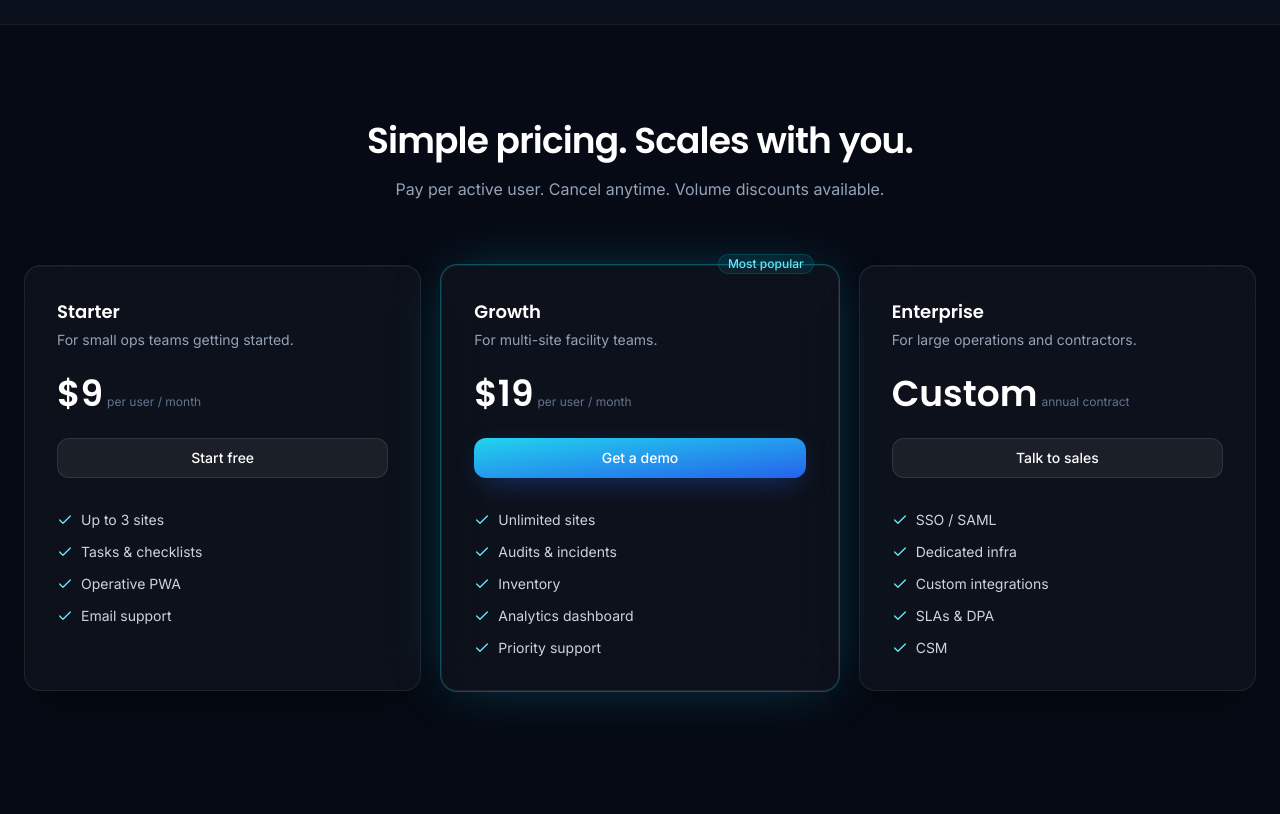
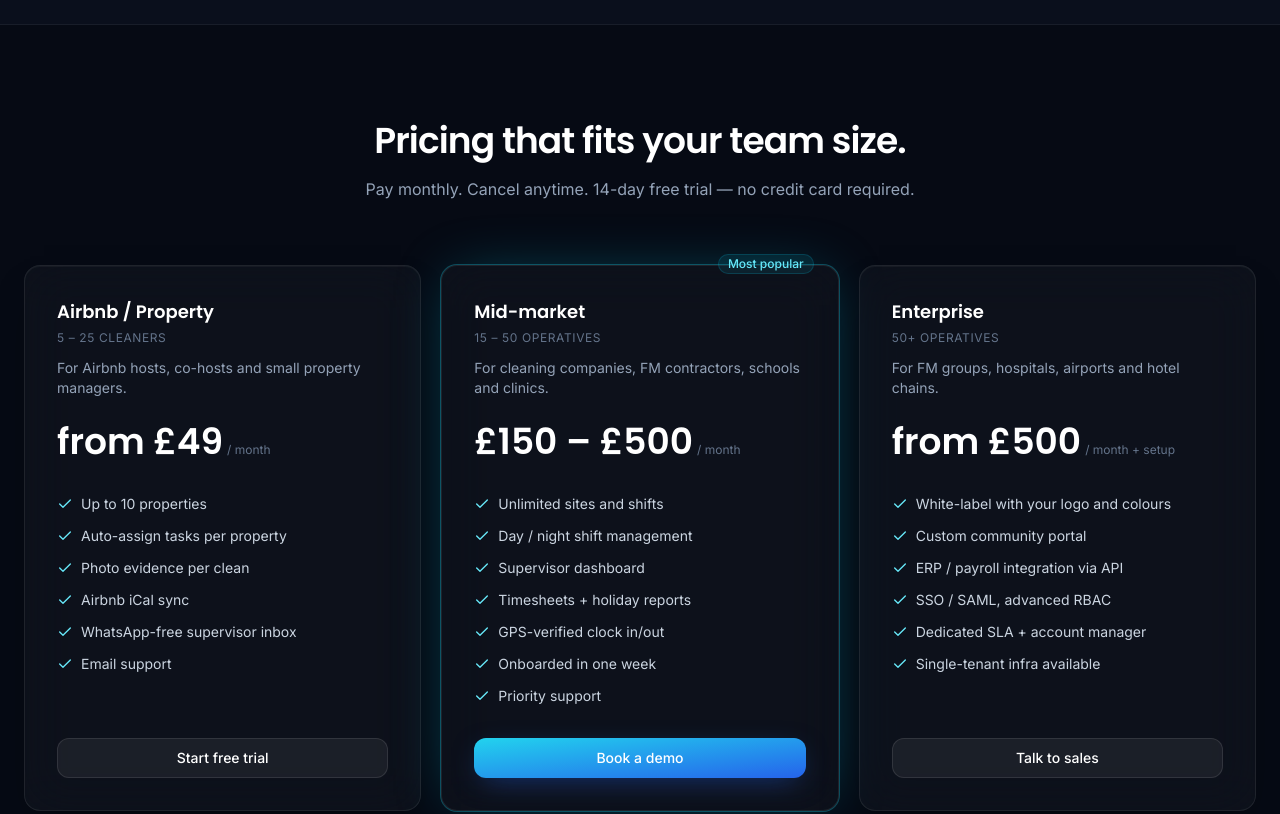
Before and after one commit to Mauro1563/portal--services-website, a Next.js app: page / in a window 1280 px wide. Shown: the part 4300-5114 px from the top of the page. Built offline with nearby package versions, Linux system fonts and the light colour scheme.

Commit message:
feat(pricing): real GBP tiers — Airbnb £49 / Mid £150-500 / Enterprise £500+

```diff
--- a/components/Pricing.tsx
+++ b/components/Pricing.tsx
@@ -2,9 +2,56 @@ import { Badge, Button, Card } from './ui';
 import { Check } from 'lucide-react';
 
 const tiers = [
-  { name: 'Starter', price: '$9', unit: 'per user / month', description: 'For small ops teams getting started.', features: ['Up to 3 sites', 'Tasks & checklists', 'Operative PWA', 'Email support'], cta: 'Start free' },
-  { name: 'Growth', price: '$19', unit: 'per user / month', description: 'For multi-site facility teams.', features: ['Unlimited sites', 'Audits & incidents', 'Inventory', 'Analytics dashboard', 'Priority support'], cta: 'Get a demo', featured: true },
-  { name: 'Enterprise', price: 'Custom', unit: 'annual contract', description: 'For large operations and contractors.', features: ['SSO / SAML', 'Dedicated infra', 'Custom integrations', 'SLAs & DPA', 'CSM'], cta: 'Talk to sales' },
+  {
+    name: 'Airbnb / Property',
+    range: '5 – 25 cleaners',
+    price: 'from £49',
+    unit: '/ month',
+    description: 'For Airbnb hosts, co-hosts and small property managers.',
+    features: [
+      'Up to 10 properties',
+      'Auto-assign tasks per property',
+      'Photo evidence per clean',
+      'Airbnb iCal sync',
+      'WhatsApp-free supervisor inbox',
+      'Email support',
+    ],
+    cta: 'Start free trial',
+  },
+  {
+    name: 'Mid-market',
+    range: '15 – 50 operatives',
+    price: '£150 – £500',
+    unit: '/ month',
+    description: 'For cleaning companies, FM contractors, schools and clinics.',
+    features: [
+      'Unlimited sites and shifts',
+      'Day / night shift management',
+      'Supervisor dashboard',
+      'Timesheets + holiday reports',
+      'GPS-verified clock in/out',
+      'Onboarded in one week',
+      'Priority support',
+    ],
+    cta: 'Book a demo',
+    featured: true,
+  },
+  {
+    name: 'Enterprise',
+    range: '50+ operatives',
+    price: 'from £500',
+    unit: '/ month + setup',
+    description: 'For FM groups, hospitals, airports and hotel chains.',
+    features: [
+      'White-label with your logo and colours',
+      'Custom community portal',
+      'ERP / payroll integration via API',
+      'SSO / SAML, advanced RBAC',
+      'Dedicated SLA + account manager',
+      'Single-tenant infra available',
+    ],
+    cta: 'Talk to sales',
+  },
 ];
 
 export function Pricing() {
@@ -12,20 +59,40 @@ export function Pricing() {
     <section id="pricing" className="relative py-24">
       <div className="mx-auto max-w-7xl px-6">
         <div className="mx-auto max-w-2xl text-center">
-          <h2 className="font-display text-4xl font-semibold tracking-tight">Simple pricing. Scales with you.</h2>
-          <p className="mt-4 text-slate-400">Pay per active user. Cancel anytime. Volume discounts available.</p>
+          <h2 className="font-display text-4xl font-semibold tracking-tight">
+            Pricing that fits your team size.
+          </h2>
+          <p className="mt-4 text-slate-400">
+            Pay monthly. Cancel anytime. 14-day free trial — no credit card required.
+          </p>
         </div>
+
         <div className="mt-16 grid gap-5 lg:grid-cols-3">
           {tiers.map((t) => (
-            <Card key={t.name} hover className={t.featured ? 'relative p-8 ring-1 ring-cyan-400/30 shadow-[0_0_60px_-15px_rgba(6,182,212,0.4)]' : 'p-8'}>
-              {t.featured && <Badge tone="info" className="absolute -top-3 right-6">Most popular</Badge>}
+            <Card
+              key={t.name}
+              hover
+              className={
+                t.featured
+                  ? 'relative flex flex-col p-8 ring-1 ring-cyan-400/30 shadow-[0_0_60px_-15px_rgba(6,182,212,0.4)]'
+                  : 'relative flex flex-col p-8'
+              }
+            >
+              {t.featured && (
+                <Badge tone="info" className="absolute -top-3 right-6">
+                  Most popular
+                </Badge>
+              )}
+
               <p className="font-display text-lg font-semibold text-white">{t.name}</p>
-              <p className="mt-1 text-sm text-slate-400">{t.description}</p>
+              <p className="mt-1 text-xs uppercase tracking-wider text-slate-500">{t.range}</p>
+              <p className="mt-3 text-sm text-slate-400">{t.description}</p>
+
               <div className="mt-6 flex items-baseline gap-1">
                 <span className="font-display text-4xl font-semibold text-white">{t.price}</span>
                 <span className="text-xs text-slate-500">{t.unit}</span>
               </div>
-              <Button className="mt-6 w-full" variant={t.featured ? 'primary' : 'secondary'} size="md">{t.cta}</Button>
+
               <ul className="mt-8 space-y-3">
                 {t.features.map((f) => (
                   <li key={f} className="flex items-start gap-2 text-sm text-slate-300">
@@ -34,9 +101,23 @@ export function Pricing() {
                   </li>
                 ))}
               </ul>
+
+              <div className="mt-auto pt-8">
+                <Button
+                  className="w-full"
+                  variant={t.featured ? 'primary' : 'secondary'}
+                  size="md"
+                >
+                  {t.cta}
+                </Button>
+              </div>
             </Card>
           ))}
         </div>
+
+        <p className="mt-10 text-center text-xs text-slate-500">
+          All prices in GBP. Volume discounts for 100+ operatives. VAT not included.
+        </p>
       </div>
     </section>
   );
```
